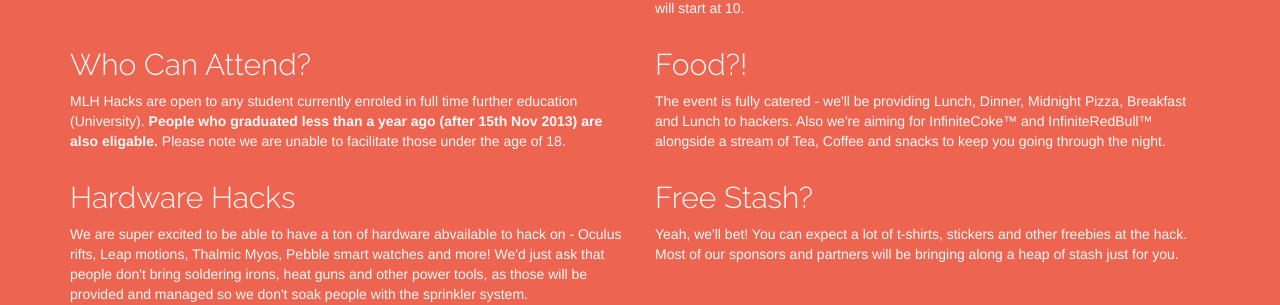
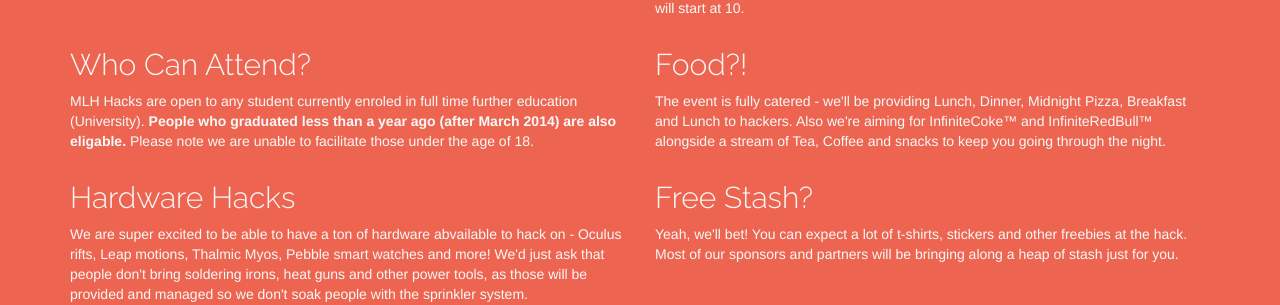
Before and after one commit to compsoc-edinburgh/htb16-site, a Jekyll site: the page built from index.html, in a window 1280 px wide and 900 px high, scrolled down 1962 px. Shown: the part 147-452 px from the top of the window. Built offline with Jekyll 4.4.1, drawn with Linux system fonts in a browser that asks for light colours; nearby versions of some CDN libraries; some of the changed text lies outside the part shown.

Commit message:
Updated with resceduled event

```diff
--- a/index.html
+++ b/index.html
@@ -21,7 +21,7 @@ title: Home
 <a name="map"></a>
 <div class="container-fuzz">
   <div class="container">
-    <h1 class="jumbo jumbo-inv">15th to 16th November</h1>
+    <h1 class="jumbo jumbo-inv">Coming March 2015</h1>
     <h3 class="centre-block">
       Informatics Forum, Edinburgh
     </h3>
@@ -101,7 +101,7 @@ title: Home
     <div class="row">
       <div class="col-sm-6">
 	<h2>Who Can Attend?</h2>
-	<p>MLH Hacks are open to any student currently enroled in full time further education (University). <strong>People who graduated less than a year ago (after 15th Nov 2013) are also eligable.</strong> Please note we are unable to facilitate those under the age of 18.</p>
+	<p>MLH Hacks are open to any student currently enroled in full time further education (University). <strong>People who graduated less than a year ago (after March 2014) are also eligable.</strong> Please note we are unable to facilitate those under the age of 18.</p>
       </div>
       <div class="col-sm-6">
 	<h2>Food?!</h2>
```
